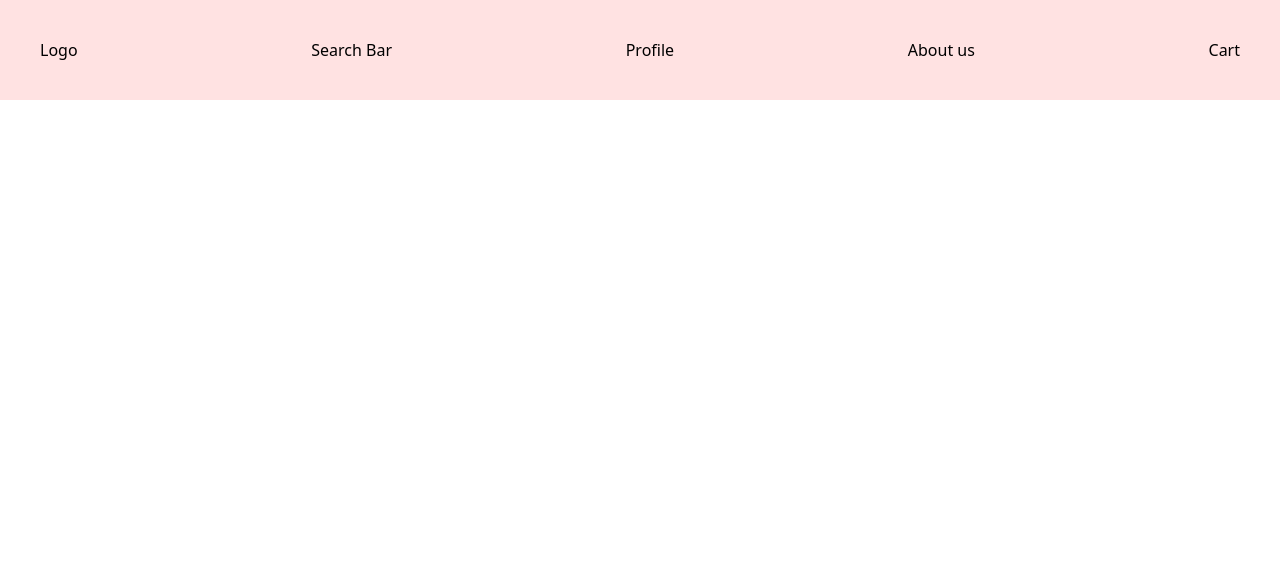
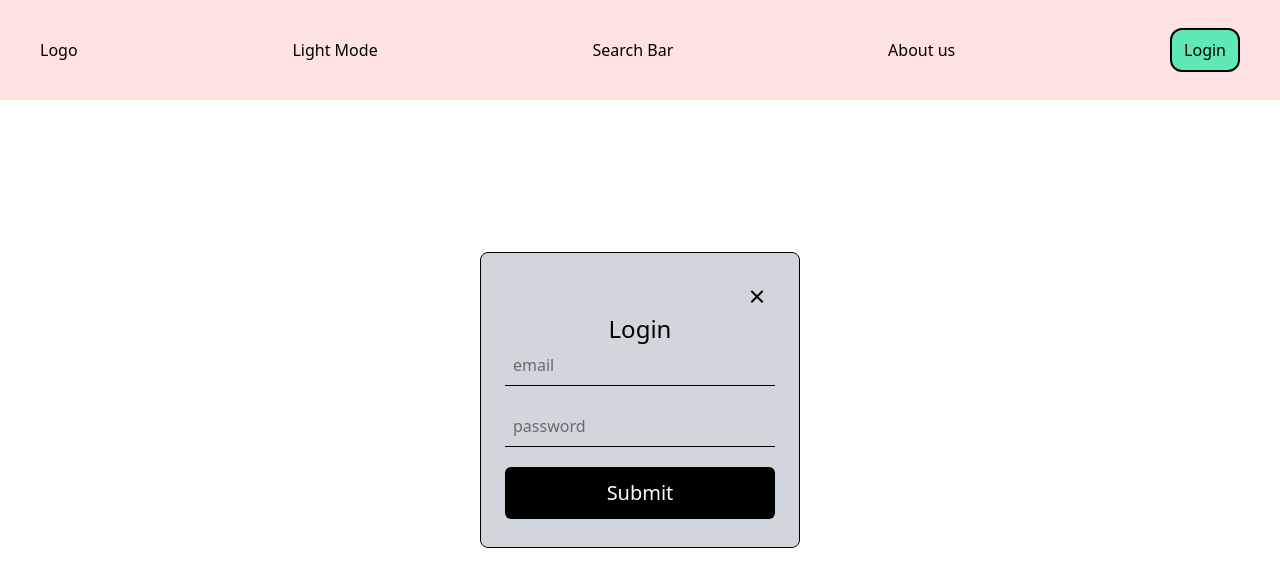
Before and after one commit to 13-soham/MiniProj01, a React (Vite) app: page /login in a window 1280 px wide. Shown: the top 586 px of the page. Built offline with nearby package versions, Linux system fonts and the light colour scheme; no server answers.

Commit message:
login-part-done

```diff
--- a/pages/Create.jsx
+++ b/pages/Create.jsx
@@ -2,9 +2,11 @@ import React, { useContext, useState } from 'react'
 import { ProductContext } from '../src/utils/ProductContext';
 import { useNavigate } from 'react-router-dom';
 import toast from 'react-hot-toast';
+import { LogContext } from '../src/Auth/AuthContext';
 
 const Create = () => {
     const [Product, setProduct] = useContext(ProductContext);
+    const {User} = useContext(LogContext);
     const navigate = useNavigate();
 
     const [Form, setForm] = useState({
@@ -22,6 +24,13 @@ const Create = () => {
     function SubmitHandler(e) {
         e.preventDefault();
         // console.log(Form);
+
+        // redirect to login, if user is not log in
+        if(!User){
+            toast.error("You need to log in first");
+            navigate("/login");
+            return;
+        }
 
         if(Form.image.trim() === "" || Form.title.trim() === ""){
             alert("Pls fill the Title or Image URL first");
--- a/src/App.jsx
+++ b/src/App.jsx
@@ -6,6 +6,7 @@ import { Routes, Route } from 'react-router-dom';
 import Details from '../pages/Details';
 import Create from '../pages/Create';
 import Toast from './utils/Toast';
+import Login from './Auth/Login';
 
 const App = () => {
   return (
@@ -14,6 +15,7 @@ const App = () => {
       <Nav1 />
       <Routes>
         <Route path='/' element={<Structure />}/>
+        <Route path='/login' element={<Login/>}/>
         <Route path='/details/:id' element={<Details />}/>
         <Route path='/create' element={<Create/>}/>
       </Routes>
--- /dev/null
+++ b/src/Auth/AuthContext.jsx
@@ -0,0 +1,39 @@
+import React, { createContext, useEffect, useState } from 'react'
+export const LogContext = createContext();
+
+const AuthContext = ({ children }) => {
+    const [User, setUser] = useState(null);
+
+    // for data not lost after refresh
+    useEffect(() => {
+        let saved = JSON.parse(localStorage.getItem("user"));
+
+        if (saved) {
+            setUser(saved);
+        }
+
+    }, []);
+
+    const login = (email) => {
+        let userData = {
+            email: email
+        }
+
+        setUser(userData);
+
+        localStorage.setItem("user", JSON.stringify(userData));
+    }
+
+    const logout = () => {
+        setUser(null);
+        localStorage.removeItem("user");
+    }
+
+    return (
+        <LogContext.Provider value={{ User, login, logout }}>
+            {children}
+        </LogContext.Provider>
+    )
+}
+
+export default AuthContext;
--- /dev/null
+++ b/src/Auth/Login.jsx
@@ -0,0 +1,45 @@
+import React, { useContext, useState } from 'react'
+import { LogContext } from './AuthContext';
+import { useNavigate } from 'react-router-dom';
+
+const Login = () => {
+    const {login} = useContext(LogContext);
+    const navigate = useNavigate();
+    const [Logg, setLogg] = useState({
+        email : "",
+        password : ""
+    })
+    function changeHandler(e){
+        setLogg({...Logg, [e.target.name]: e.target.value});
+    }
+    function SubmitHandler(e){
+        e.preventDefault();
+        // console.log("Form Submited");
+        // console.log(Logg);
+
+        login(Logg.email);
+
+
+        setLogg({
+            email : "",
+            password : ""
+        });
+    }
+    return (
+        <div className='fixed inset-0 z-70 flex items-center justify-center'>
+            <div className='relative w-80 px-6 py-7 border rounded-lg bg-gray-300'>
+                <i className="ri-close-line text-2xl pl-60 cursor-pointer"></i>
+                <h1 className='text-center text-2xl'>Login</h1>
+
+                <form onSubmit={SubmitHandler} className='flex flex-col gap-5'>
+                    <input value={Logg.email} type="email" name='email' placeholder='email' className='outline-none border-b border-black p-2' onChange={changeHandler} />
+                    <input value={Logg.password} type="password" name='password' placeholder='password' className='outline-none border-b border-black p-2 ' onChange={changeHandler} />
+                    <button onClick={()=>{navigate("/")}} className='w-full py-3 rounded-md text-xl text-white bg-black cursor-pointer active:scale-95 transition-transform duration-150'>Submit</button>
+
+                </form>
+            </div>
+        </div>
+    )
+}
+
+export default Login;
--- a/src/components/Nav1.jsx
+++ b/src/components/Nav1.jsx
@@ -1,15 +1,19 @@
-import React from 'react'
+import React, { useContext } from 'react'
+import { LogContext } from '../Auth/AuthContext';
+import { useNavigate } from 'react-router-dom';
 
 const Nav1 = () => {
+  const {User, logout} = useContext(LogContext);
+  const navigate = useNavigate();
   return (
     <div className='h-25 w-full px-10 bg-red-100 flex justify-between items-center sticky top-0 z-30'>
         <h2>Logo</h2>
+        <h2>Light Mode</h2>
         <h2>Search Bar</h2>
-        <h2>Profile</h2>
         <h2>About us</h2>
-        <h2>Cart</h2>
+        {User ? (<button onClick={logout} className='cursor-pointer bg-red-400 border-2 border-black px-3 py-2 rounded-xl active:scale-95 transition-all duration-150'>Logout</button>):(<button onClick={()=>{navigate("/login")}} className='cursor-pointer bg-emerald-300 border-2 border-black px-3 py-2 rounded-xl active:scale-95 transition-all duration-150'>Login</button>)}
     </div>
   )
 }
 
-export default Nav1
+export default Nav1;
--- a/src/main.jsx
+++ b/src/main.jsx
@@ -3,11 +3,14 @@ import './index.css'
 import App from './App.jsx'
 import { BrowserRouter } from 'react-router-dom';
 import Context from './utils/Context.jsx';
+import AuthContext from './Auth/AuthContext.jsx';
 
 createRoot(document.getElementById('root')).render(
-  <Context>
-    <BrowserRouter>
-      <App />
-    </BrowserRouter>
-  </Context>
+  <AuthContext>
+    <Context>
+      <BrowserRouter>
+        <App />
+      </BrowserRouter>
+    </Context>
+  </AuthContext>
 );
```
